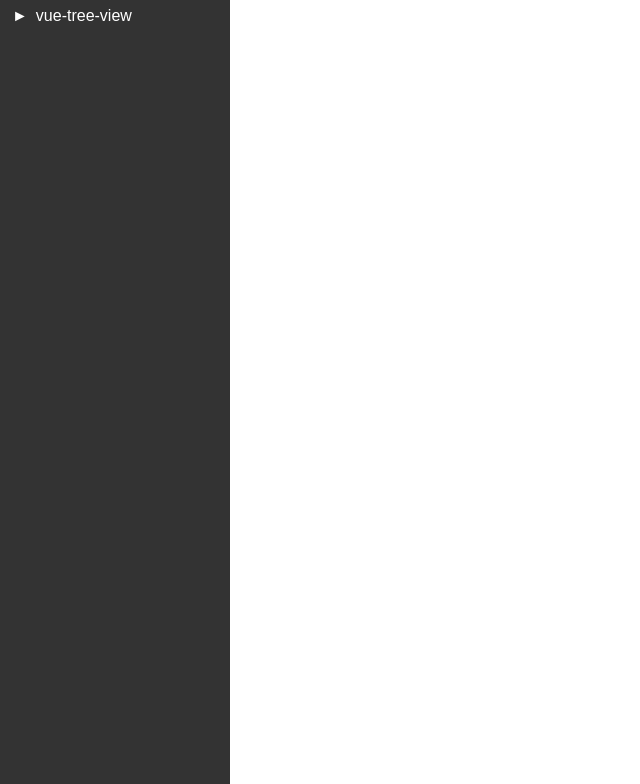
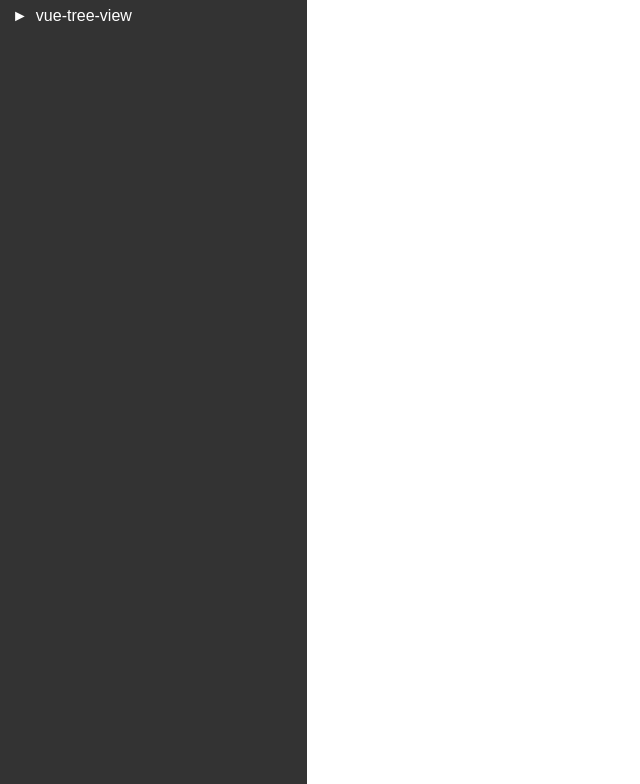
Before and after one commit to bohdanmoroziuk/vue-tree-view, a Vue app: page / in a window 1536 px wide. Shown: the top 784 px of the page, without its empty margins (0-640 px from the left). Built offline with nearby package versions, Linux system fonts and the light colour scheme.

Commit message:
feat: change sidebar width

```diff
--- a/src/App.vue
+++ b/src/App.vue
@@ -81,7 +81,8 @@ export default class App extends Vue {
 
 .App-sidebar {
   height: 100%;
-  max-width: 25%;
+  max-width: 30%;
+  width: 100%;
   overflow: auto;
   padding: 0.25rem 0.5rem;
   background-color: #333;
@@ -90,7 +91,7 @@ export default class App extends Vue {
 
 @media (min-width: 1370px) {
   .App-sidebar {
-    max-width: 15%;
+    max-width: 20%;
   }
 }
 </style>
```
